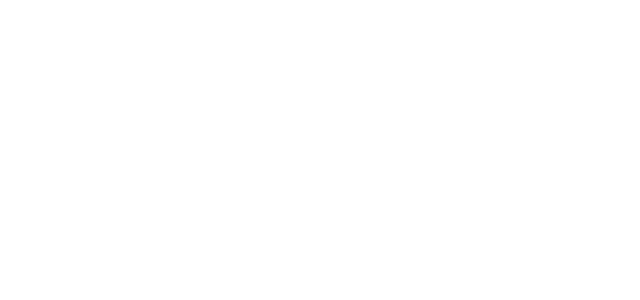
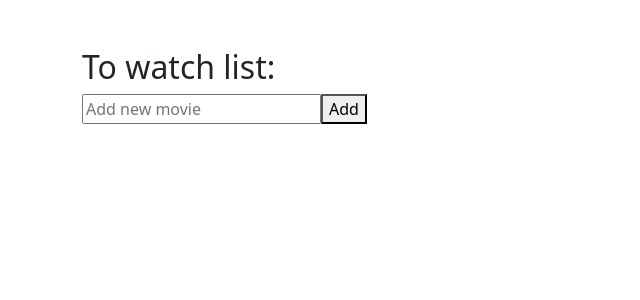
Before and after one commit to Aielin/homework59, a React (Vite) app: page / in a window 1280 px wide. Shown: the top 300 px of the page, without its empty margins (0-640 px from the left). Built offline with nearby package versions, Linux system fonts and the light colour scheme; the HTML template or start-up script is replaced by a standard one.

Commit message:
Added basic MovieList component with add functionality

```diff
--- a/src/App.tsx
+++ b/src/App.tsx
@@ -1,7 +1,9 @@
-const App = () => {
+import MoviesContainer from './Containers/MoviesContainer/MoviesContainer.tsx';
+
+const App: React.FC = () => {
   return (
     <div>
-
+      <MoviesContainer />
     </div>
   );
 };
--- /dev/null
+++ b/src/Components/MovieList/MovieList.tsx
@@ -0,0 +1,33 @@
+import { useState } from 'react';
+
+const MovieList: React.FC = () => {
+  const [movies, setMovies] = useState<string[]>([]);
+  const [newMovie, setNewMovie] = useState('');
+
+  const addMovie = () => {
+    if (newMovie.trim()) {
+      setMovies([...movies, newMovie]);
+      setNewMovie('');
+    }
+  };
+
+  return (
+    <div>
+      <h2>To watch list:</h2>
+      <input
+        type="text"
+        value={newMovie}
+        onChange={(e) => setNewMovie(e.target.value)}
+        placeholder="Add new movie"
+      />
+      <button onClick={addMovie}>Add</button>
+      <ul>
+        {movies.map((movie, index) => (
+          <li key={index}>{movie}</li>
+        ))}
+      </ul>
+    </div>
+  );
+};
+
+export default MovieList;
--- /dev/null
+++ b/src/Containers/MoviesContainer/MoviesContainer.tsx
@@ -0,0 +1,12 @@
+import React from 'react';
+import MovieList from '../../Components/MovieList/MovieList.tsx';
+
+const MoviesContainer: React.FC = () => {
+  return (
+    <div className="container mt-5">
+      <MovieList />
+    </div>
+  );
+};
+
+export default MoviesContainer;
```
